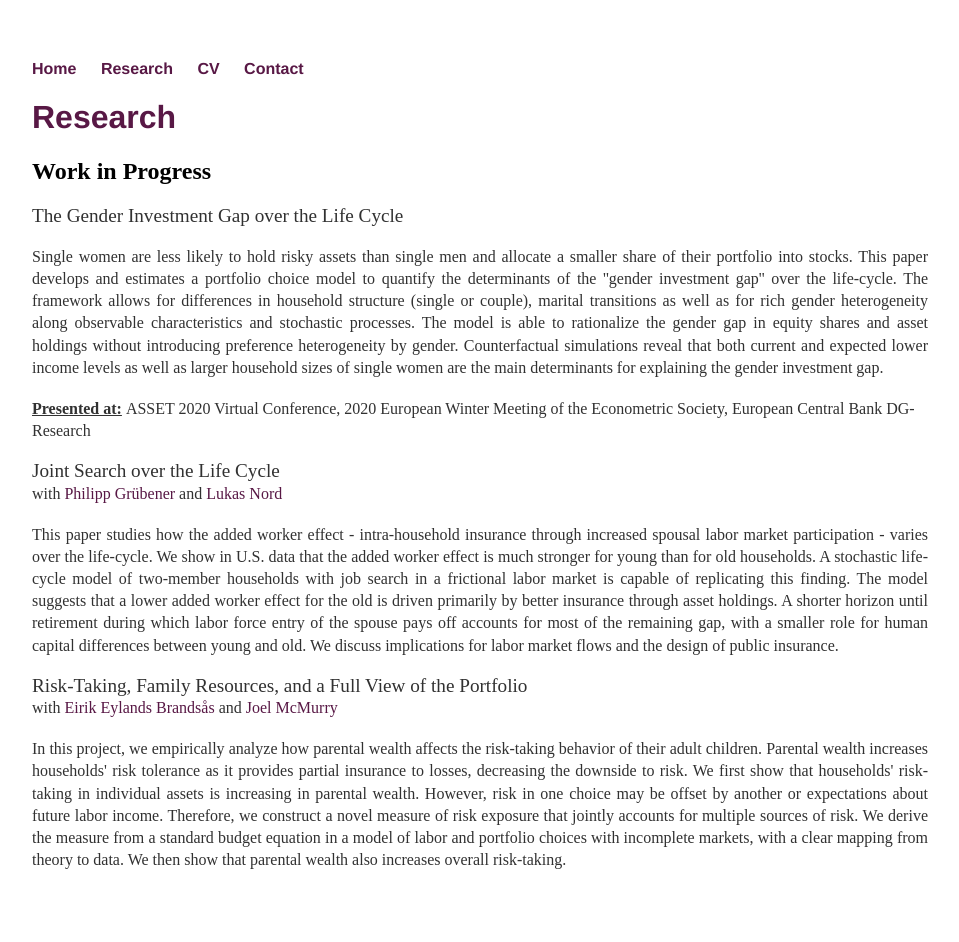
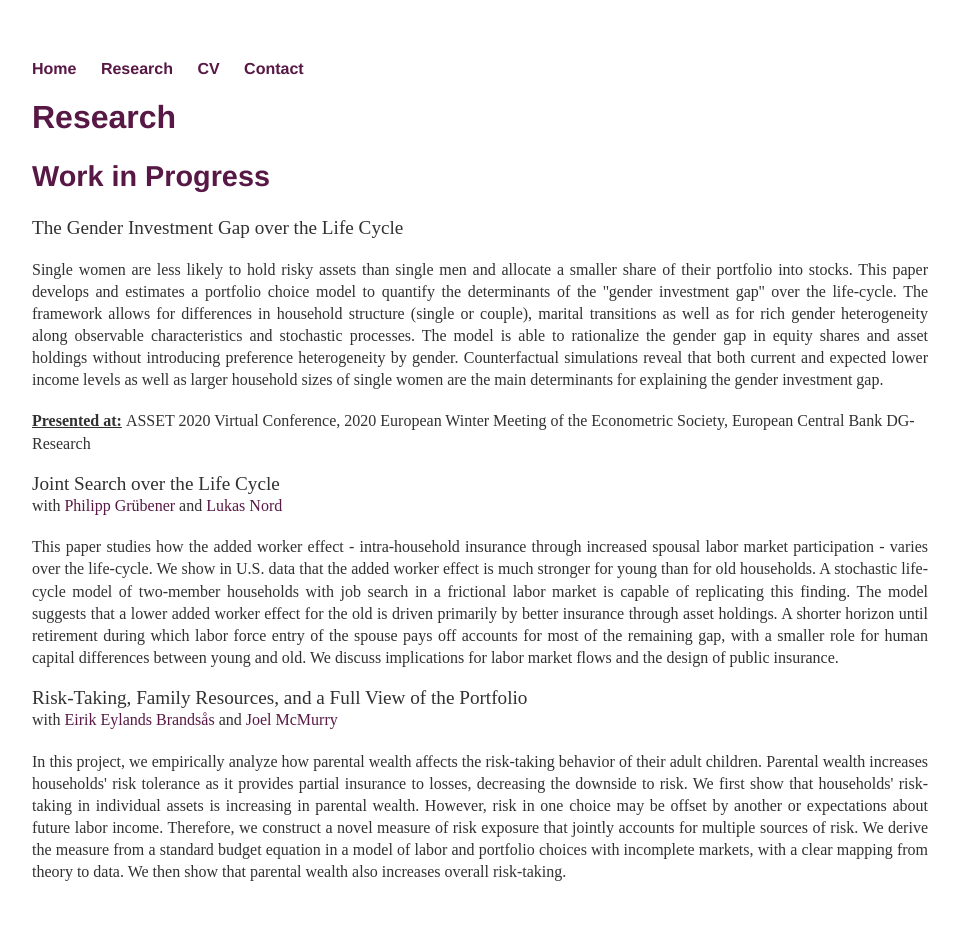
Before and after one commit to annikabacher/annikabacher.github.io, a Jekyll site: the page built from research/index.html, in a window 1280 px wide. Shown: the whole page, without its empty margins (160-1119 px from the left). Built offline with Jekyll 4.4.1, drawn with Linux system fonts in a browser that asks for light colours.

Commit message:
font changes cnt

```diff
--- a/contact/index.html
+++ b/contact/index.html
@@ -4,7 +4,7 @@
 ---
 	<h1>{{ page.title }}</h1>
 
-	<p> Annika Bacher  </p>
+	<p> <large> Annika Bacher </large> </p>
 
 	<p> <small> European University Institute <br>
 	Villa La Fone <br>
--- a/css/main.css
+++ b/css/main.css
@@ -20,10 +20,23 @@
     text-decoration: underline;
 }
 h1 {
-    font-size: 2em;
     font-family:'Helvetica', 'Arial','Palatino';
     color: #581845;
 }
+
+h2 {
+    font-size: 1.8em;
+    font-family:'Helvetica', 'Arial','Palatino';
+    color: #581845;
+}
+
+h3 {
+    font-size: 1.5em;
+    font-family:'Helvetica', 'Arial','Palatino';
+    color: #313131;
+}
+
+
 p {
     font-size: 1.2em;
     line-height: 1.1em;
```
